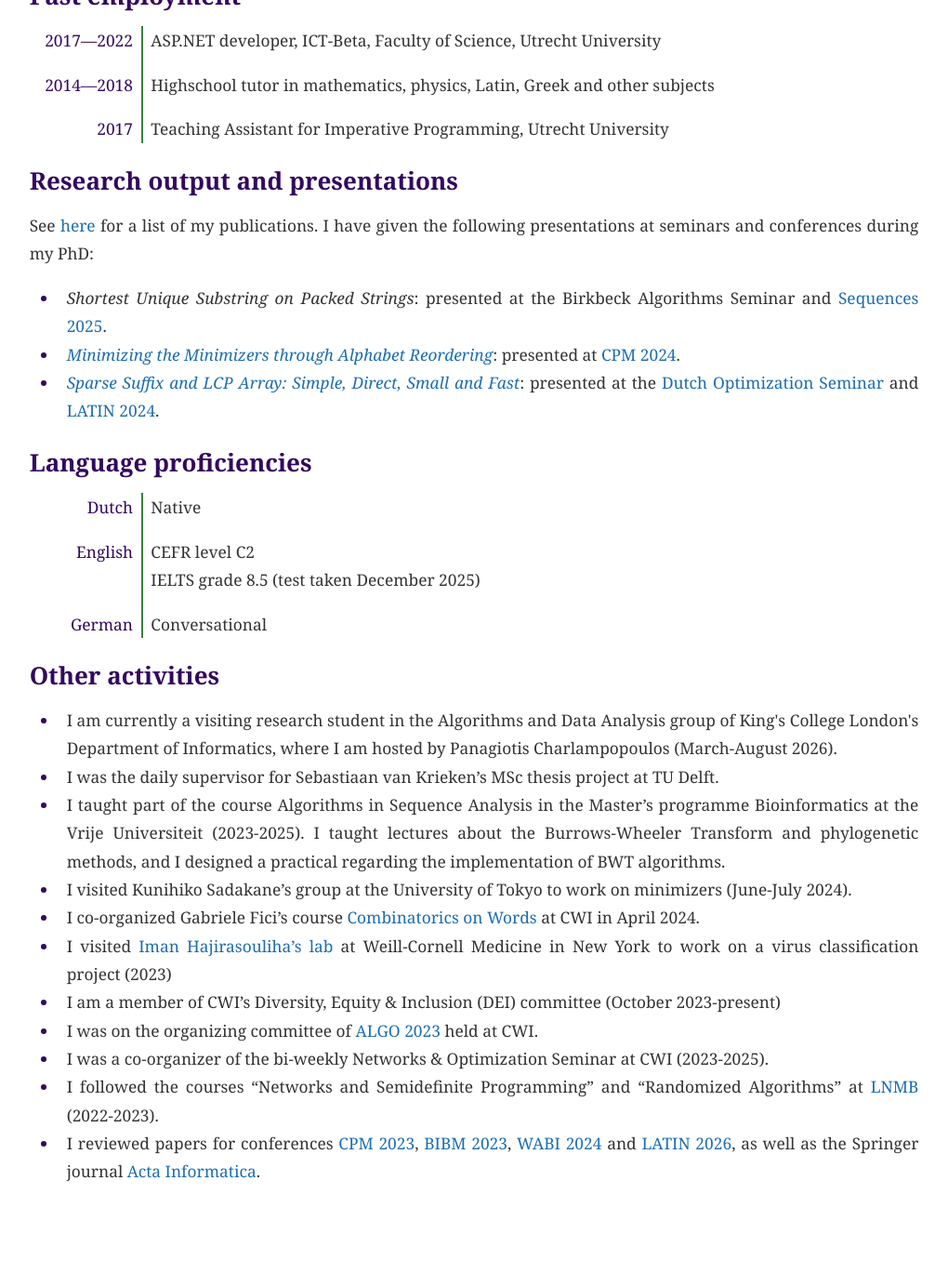
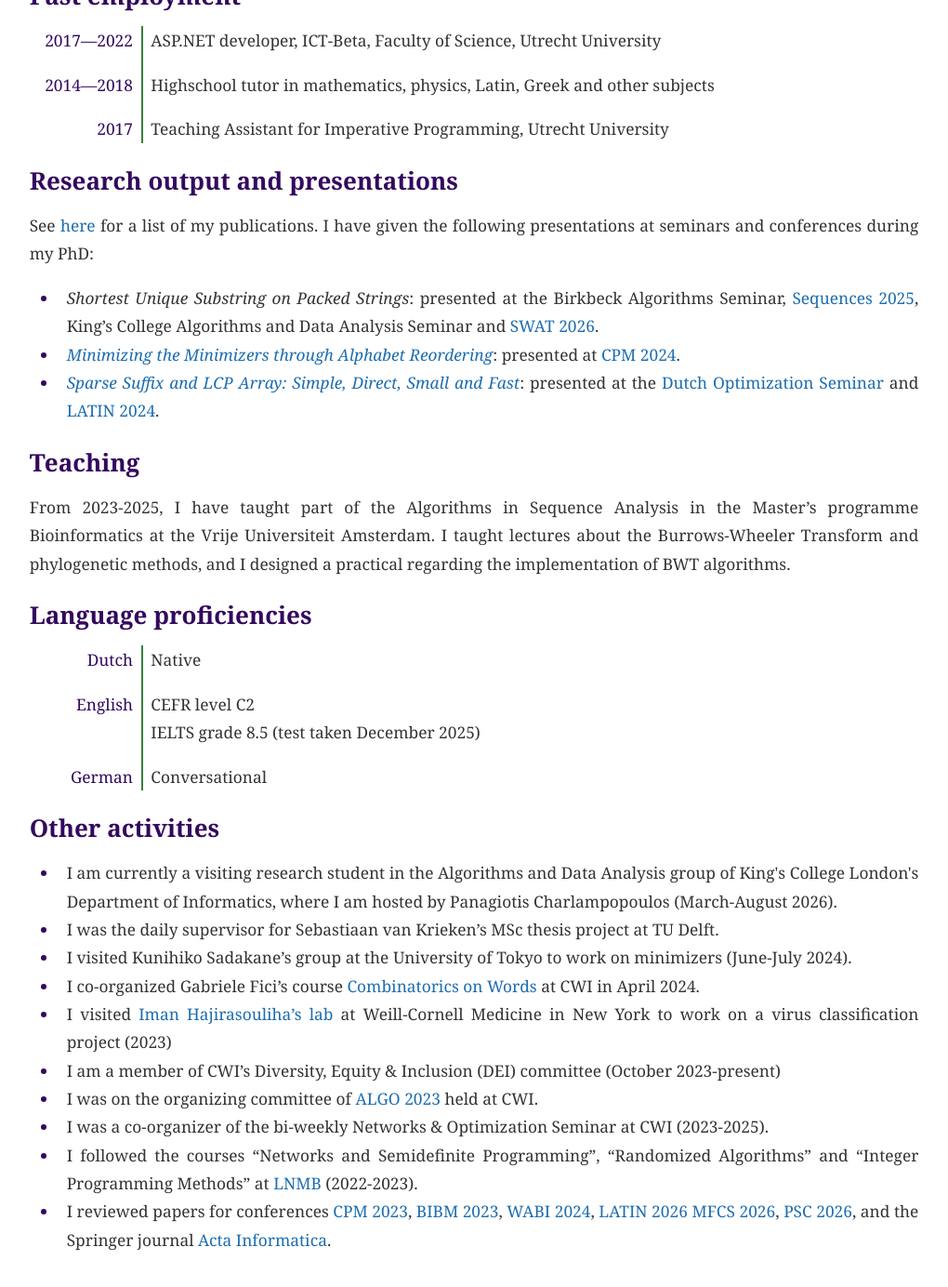
Before and after one commit to arfie/arfie.github.io, a Jekyll site: the page built from cv.html, in a window 1280 px wide and 1400 px high, scrolled down 708 px. Shown: the top 1384 px of the window at 93% size, without its empty margins (130-1150 px from the left). Built offline with Jekyll 4.4.1, drawn with Linux system fonts in a browser that asks for light colours; before the commit the page ends 2035 px from its top, so only the background shows below that; some of the changed text lies outside the part shown.

Commit message:
Update cv

```diff
--- a/cv.html
+++ b/cv.html
@@ -52,10 +52,15 @@ permalink: /cv/
     See <a href="{% link publications.html %}">here</a> for a list of my publications. I have given the following presentations at seminars and conferences during my PhD:
 </p>
 <ul>
-    <li><em>Shortest Unique Substring on Packed Strings</em>: presented at the Birkbeck Algorithms Seminar and <a href="https://sites.google.com/view/sequencesworkshop/home" target="_blank">Sequences 2025</a>.</li>
+    <li><em>Shortest Unique Substring on Packed Strings</em>: presented at the Birkbeck Algorithms Seminar, <a href="https://sites.google.com/view/sequencesworkshop/home" target="_blank">Sequences 2025</a>, King&rsquo;s College Algorithms and Data Analysis Seminar and <a href="https://swat2026.compute.dtu.dk/" target="_blank">SWAT 2026</a>.</li>
     <li><a href="{% link _publications/minimizing-minimizers.md %}"><em>Minimizing the Minimizers through Alphabet Reordering</em></a>: presented at <a href="https://cpm2024.github.io/" target="_blank">CPM 2024</a>.</li>
     <li><a href="{% link _publications/sparse-suffix-array.md %}"><em>Sparse Suffix and LCP Array: Simple, Direct, Small and Fast</em></a>: presented at the <a href="https://wsc.project.cwi.nl/dutch-optimization-seminar" target="_blank">Dutch Optimization Seminar</a> and <a href="https://latin2024.cmm.uchile.cl/" target="_blank">LATIN 2024</a>.</li>
 </ul>
+
+<h2>Teaching</h2>
+<p>
+    From 2023-2025, I have taught part of the Algorithms in Sequence Analysis in the Master&rsquo;s programme Bioinformatics at the Vrije Universiteit Amsterdam. I taught lectures about the Burrows-Wheeler Transform and phylogenetic methods, and I designed a practical regarding the implementation of BWT algorithms.
+</p>
 
 <h2>Language proficiencies</h2>
 <dl>
@@ -74,13 +79,12 @@ permalink: /cv/
 <ul>
     <li>I am currently a visiting research student in the Algorithms and Data Analysis group of King's College London's Department of Informatics, where I am hosted by Panagiotis Charlampopoulos (March-August 2026).</li>
     <li>I was the daily supervisor for Sebastiaan van Krieken&rsquo;s MSc thesis project at TU Delft.</li>
-    <li>I taught part of the course Algorithms in Sequence Analysis in the Master&rsquo;s programme Bioinformatics at the Vrije Universiteit (2023-2025). I taught lectures about the Burrows-Wheeler Transform and phylogenetic methods, and I designed a practical regarding the implementation of BWT algorithms.</li>
     <li>I visited Kunihiko Sadakane&rsquo;s group at the University of Tokyo to work on minimizers (June-July 2024).</li>
     <li>I co-organized Gabriele Fici&rsquo;s course <a href="https://cow-amsterdam.github.io/" target="_blank">Combinatorics on Words</a> at CWI in April 2024.</li>
     <li>I visited <a href="https://physiology.med.cornell.edu/faculty/hajirasouliha/lab/index.html" target="_blank">Iman Hajirasouliha&rsquo;s lab</a> at Weill-Cornell Medicine in New York to work on a virus classification project (2023)</li>
     <li>I am a member of CWI&rsquo;s Diversity, Equity &amp; Inclusion (DEI) committee (October 2023-present)</li>
     <li>I was on the organizing committee of <a href="https://algo-conference.org/2023/" target="_blank">ALGO 2023</a> held at CWI.</li>
     <li>I was a co-organizer of the bi-weekly Networks &amp; Optimization Seminar at CWI (2023-2025).</li>
-    <li>I followed the courses &ldquo;Networks and Semidefinite Programming&rdquo; and &ldquo;Randomized Algorithms&rdquo; at <a href="https://lnmb.nl" target="_blank">LNMB</a> (2022-2023).</li>
-    <li>I reviewed papers for conferences <a href="https://cpm2023.u-pem.fr/" target="_blank">CPM 2023</a>, <a href="https://bidma.cpsc.ucalgary.ca/IEEE-BIBM-2023/" target="_blank">BIBM 2023</a>, <a href="https://algo-conference.org/2024/wabi/" target="_blank">WABI 2024</a> and <a href="https://latin2026.ufsc.br/" target="_blank">LATIN 2026</a>, as well as the Springer journal <a href="https://link.springer.com/journal/236" target="_blank">Acta Informatica</a>.</li>
+    <li>I followed the courses &ldquo;Networks and Semidefinite Programming&rdquo;, &ldquo;Randomized Algorithms&rdquo; and &ldquo;Integer Programming Methods&rdquo; at <a href="https://lnmb.nl" target="_blank">LNMB</a> (2022-2023).</li>
+    <li>I reviewed papers for conferences <a href="https://cpm2023.u-pem.fr/" target="_blank">CPM 2023</a>, <a href="https://bidma.cpsc.ucalgary.ca/IEEE-BIBM-2023/" target="_blank">BIBM 2023</a>, <a href="https://algo-conference.org/2024/wabi/" target="_blank">WABI 2024</a>, <a href="https://latin2026.ufsc.br/" target="_blank">LATIN 2026</a> <a href="https://mfcs2026.irif.fr/" target="blank">MFCS 2026</a>, <a href="https://www.stringology.org/event/" target="_blank">PSC 2026</a>, and the Springer journal <a href="https://link.springer.com/journal/236" target="_blank">Acta Informatica</a>.</li>
 </ul>
```
Also changed, not shown: other parts of cv.html (+1 -1 lines).
